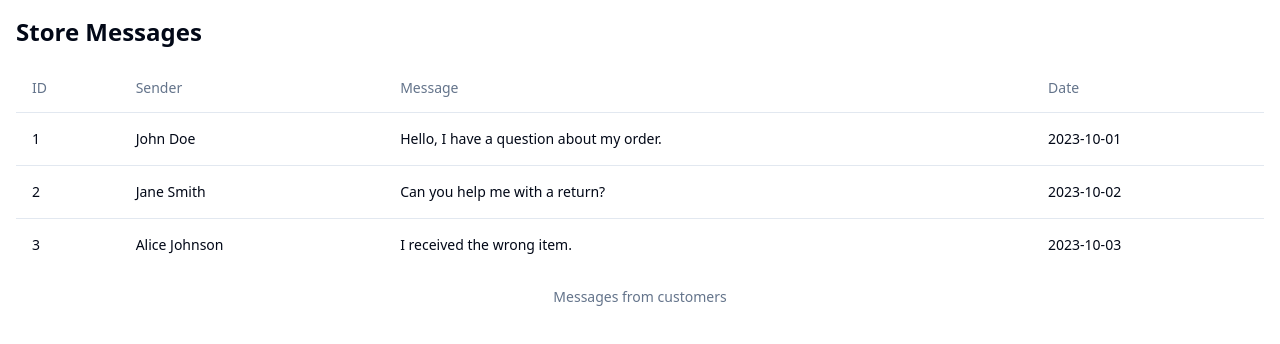
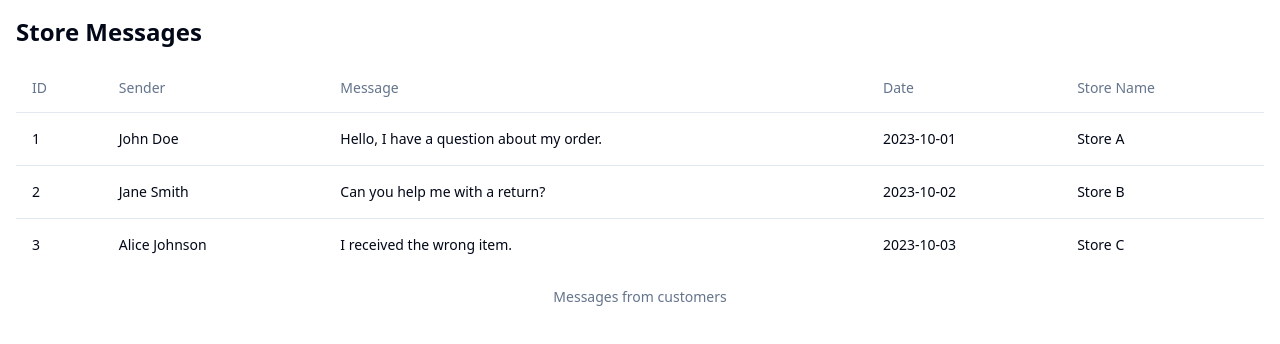
Before and after one commit to GPT-Engineer-App/page-builder, a React (Vite) app: page /store-messages in a window 1280 px wide. Shown: the top 344 px of the page. Built offline with nearby package versions, Linux system fonts and the light colour scheme.

Commit message:
Updated store messages table to include 'store name' column.

```diff
--- a/src/pages/StoreMessages.jsx
+++ b/src/pages/StoreMessages.jsx
@@ -10,9 +10,9 @@ import {
 } from "@/components/ui/table";
 
 const messages = [
-  { id: 1, sender: "John Doe", message: "Hello, I have a question about my order.", date: "2023-10-01" },
-  { id: 2, sender: "Jane Smith", message: "Can you help me with a return?", date: "2023-10-02" },
-  { id: 3, sender: "Alice Johnson", message: "I received the wrong item.", date: "2023-10-03" },
+  { id: 1, sender: "John Doe", message: "Hello, I have a question about my order.", date: "2023-10-01", storeName: "Store A" },
+  { id: 2, sender: "Jane Smith", message: "Can you help me with a return?", date: "2023-10-02", storeName: "Store B" },
+  { id: 3, sender: "Alice Johnson", message: "I received the wrong item.", date: "2023-10-03", storeName: "Store C" },
   // Add more messages as needed
 ];
 
@@ -28,6 +28,7 @@ const StoreMessages = () => {
             <TableHead>Sender</TableHead>
             <TableHead>Message</TableHead>
             <TableHead>Date</TableHead>
+            <TableHead>Store Name</TableHead>
           </TableRow>
         </TableHeader>
         <TableBody>
@@ -37,6 +38,7 @@ const StoreMessages = () => {
               <TableCell>{msg.sender}</TableCell>
               <TableCell>{msg.message}</TableCell>
               <TableCell>{msg.date}</TableCell>
+              <TableCell>{msg.storeName}</TableCell>
             </TableRow>
           ))}
         </TableBody>
```
